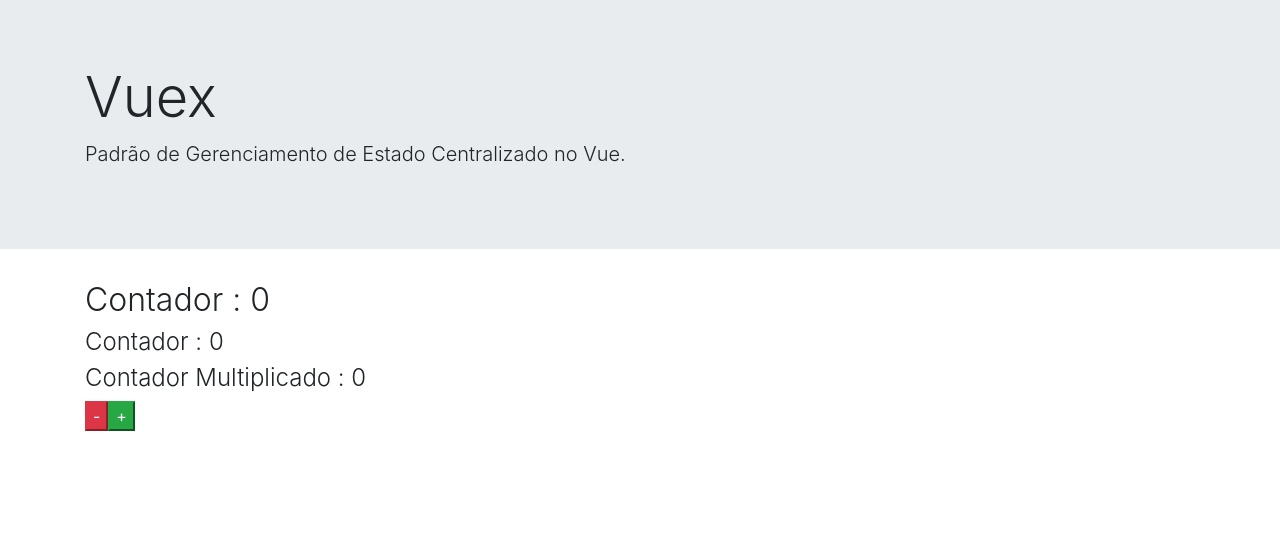
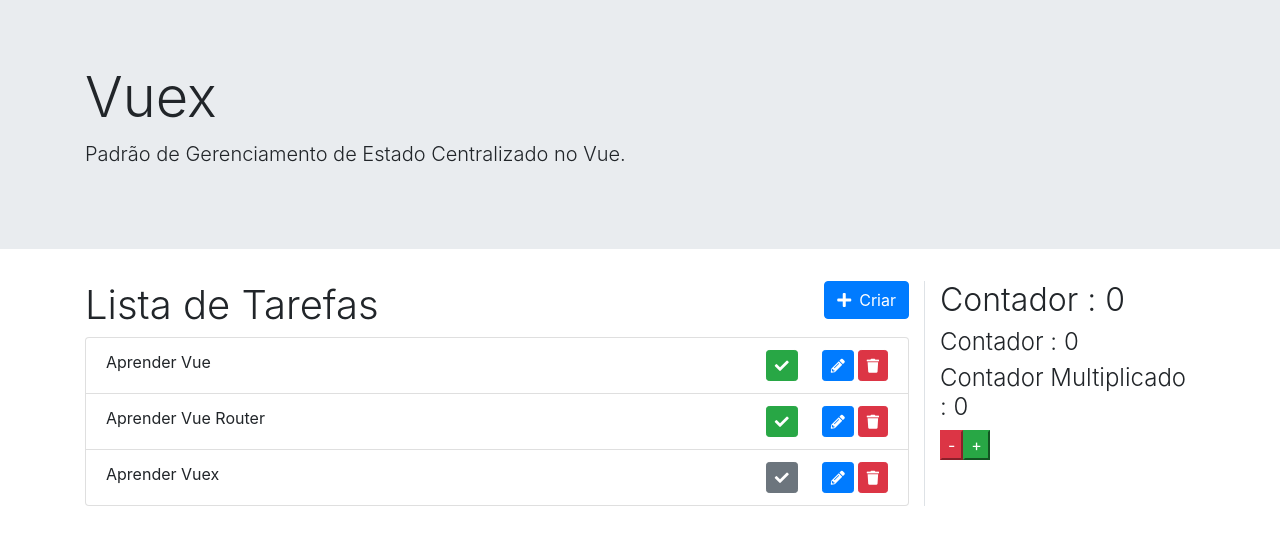
Before and after one commit to flavio-santana/vue-vuex, a Vue app: page / in a window 1280 px wide. Shown: the top 544 px of the page. Built offline with nearby package versions, Linux system fonts and the light colour scheme.

Commit message:
Finalizado a preparação para o gerenciador de properties

```diff
--- a/public/index.html
+++ b/public/index.html
@@ -7,6 +7,7 @@
     <link rel="icon" href="<%= BASE_URL %>favicon.ico">
     <title>vue-vuex</title>
     <link rel="stylesheet" href="https://stackpath.bootstrapcdn.com/bootstrap/4.2.1/css/bootstrap.min.css" integrity="sha384-GJzZqFGwb1QTTN6wy59ffF1BuGJpLSa9DkKMp0DgiMDm4iYMj70gZWKYbI706tWS" crossorigin="anonymous">
+    <link rel="stylesheet" href="https://use.fontawesome.com/releases/v5.6.3/css/all.css" integrity="sha384-UHRtZLI+pbxtHCWp1t77Bi1L4ZtiqrqD80Kn4Z8NTSRyMA2Fd33n5dQ8lWUE00s/" crossorigin="anonymous">
   </head>
   <body>
     <noscript>
--- a/src/App.vue
+++ b/src/App.vue
@@ -9,8 +9,17 @@
     </div>
 
     <div class="container">
+      <div class="row">
 
-      <Contador />
+        <div class="col-sm-9 border-right">
+          <TarefasLista />
+        </div>
+
+        <div class="col-sm-3 ">
+          <Contador />
+        </div>
+
+      </div>
 
     </div>
 
@@ -20,13 +29,16 @@
 <script>
 
 /**
- Podemos fazer a importação do jeito abaixo, porque o nosso projeto foi criado com vue cli
- */
+Podemos fazer a importação do jeito abaixo,
+porque o nosso projeto foi criado com vue cli
+*/
 import Contador from '@/components/Contador'
+import TarefasLista from '@/components/TarefasLista.vue'
 
 export default {
   components:{
-    Contador
+    Contador,
+    TarefasLista
   }
 
 }
--- /dev/null
+++ b/src/components/TarefaSalvar.vue
@@ -0,0 +1,63 @@
+<template>
+    <div class="mt-4">
+        <hr>
+        <h2 class="font-weight-light">Salvar Tarefa</h2>
+        <form @submit.prevent="salvar">
+            <div class="row">
+                <div :class="classeColuna">
+                    <div class="form-group">
+                        <label>Título</label>
+                        <input
+                            type="text"
+                            class="form-control"
+                            placeholder="Título da tarefa"
+                            :value="tarefa && tarefa.titulo">
+                    </div>
+                </div>
+                <div class="col-sm-2" v-if="tarefa">
+                    <div class="form-group">
+                        <label>Tarefa concluída?</label>
+                        <button
+                            type="button"
+                            class="btn btn-sm d-block"
+                            :class="classeBotao">
+                                <i class="fa fa-check"></i>
+                        </button>
+                    </div>
+                </div>
+            </div>
+
+            <button type="submit" class="btn btn-primary">Salvar</button>
+        </form>
+    </div>
+</template>
+
+<script>
+
+export default {
+    props: {
+        tarefa: {
+            type: Object,
+            default: undefined
+        }
+    },
+    computed: {
+        classeColuna() {
+            return this.tarefa
+                ? 'col-sm-10'
+                : 'col-sm-12'
+        },
+        classeBotao() {
+            return this.tarefa && this.tarefa.concluido
+                ? 'btn-success'
+                : 'btn-secondary'
+        }
+    },
+    methods: {
+        salvar(event) {
+            const operacao = !this.tarefa ? 'criar' : 'editar'
+            console.log('Operação: ', operacao)
+        }
+    }
+}
+</script>
--- /dev/null
+++ b/src/components/TarefasLista.vue
@@ -0,0 +1,75 @@
+<template>
+    <div>
+
+        <div class="row">
+            <div class="col-sm-10">
+                <h1 class="font-weight-light">Lista de Tarefas</h1>
+            </div>
+            <div class="col-sm-2">
+                <button
+                    class="btn btn-primary float-right"
+                    @click="exibirFormularioCriarTarefa">
+                        <i class="fa fa-plus mr-2"></i>
+                        <span>Criar</span>
+                </button>
+            </div>
+        </div>
+
+        <ul class="list-group" v-if="tarefas.length > 0">
+            <TarefasListaIten
+                v-for="tarefa in tarefas"
+                :key="tarefa.id"
+                :tarefa="tarefa"
+                @editar="selecionarTarefaParaEdicao" />
+        </ul>
+
+        <p v-else>Nenhuma tarefa criada.</p>
+
+        <TarefaSalvar
+            v-if="exibirFormulario"
+            :tarefa="tarefaSelecionada" />
+
+
+    </div>
+</template>
+
+<script>
+
+import TarefaSalvar from './TarefaSalvar.vue'
+import TarefasListaIten from './TarefasListaIten.vue'
+
+export default {
+    components: {
+        TarefaSalvar,
+        TarefasListaIten
+    },
+    data() {
+        return {
+            exibirFormulario: false,
+            tarefaSelecionada: undefined,
+            tarefas: [
+                { id: 1, titulo: 'Aprender Vue', concluido: true },
+                { id: 2, titulo: 'Aprender Vue Router', concluido: true },
+                { id: 3, titulo: 'Aprender Vuex', concluido: false }
+            ]
+        }
+    },
+    methods: {
+        exibirFormularioCriarTarefa(event) {
+            if (this.tarefaSelecionada) {
+                this.tarefaSelecionada = undefined
+                return
+            }
+            this.exibirFormulario = !this.exibirFormulario
+        },
+        selecionarTarefaParaEdicao(tarefa) {
+            this.exibirFormulario = true
+            this.tarefaSelecionada = tarefa
+        },
+        resetar() {
+            this.exibirFormulario = false
+            this.tarefaSelecionada = undefined
+        }
+    }
+}
+</script>
--- /dev/null
+++ b/src/components/TarefasListaIten.vue
@@ -0,0 +1,55 @@
+<template>
+    <li class="list-group-item d-flex">
+        <span>{{ tarefa.titulo }}</span>
+        <span class="espacar"></span>
+        <button
+            class="btn btn-sm mr-4"
+            :class="classeCSS"
+            :title="textoBotaoConcluido">
+                <i class="fa fa-check"></i>
+        </button>
+        <button
+            class="btn btn-primary btn-sm mr-1"
+            title="Editar"
+            @click="$emit('editar', tarefa)">
+                <i class="fa fa-pencil-alt"></i>
+        </button>
+        <button
+            class="btn btn-danger btn-sm"
+            title="Deletar">
+                <i class="fa fa-trash"></i>
+        </button>
+    </li>
+</template>
+
+<script>
+export default {
+    props: {
+        tarefa: {
+            type: Object,
+            required: true
+        }
+    },
+    computed: {
+        classeCSS() {
+            return {
+                'btn-secondary': !this.tarefa.concluido,
+                'btn-success': this.tarefa.concluido
+            }
+        },
+        textoBotaoConcluido() {
+            return this.tarefa.concluido
+                ? 'Refazer Tarefa'
+                : 'Concluir Tarefa'
+        }
+    }
+}
+</script>
+
+<style scoped>
+
+    .espacar {
+        flex: 1 1 auto;
+    }
+
+</style>
```
